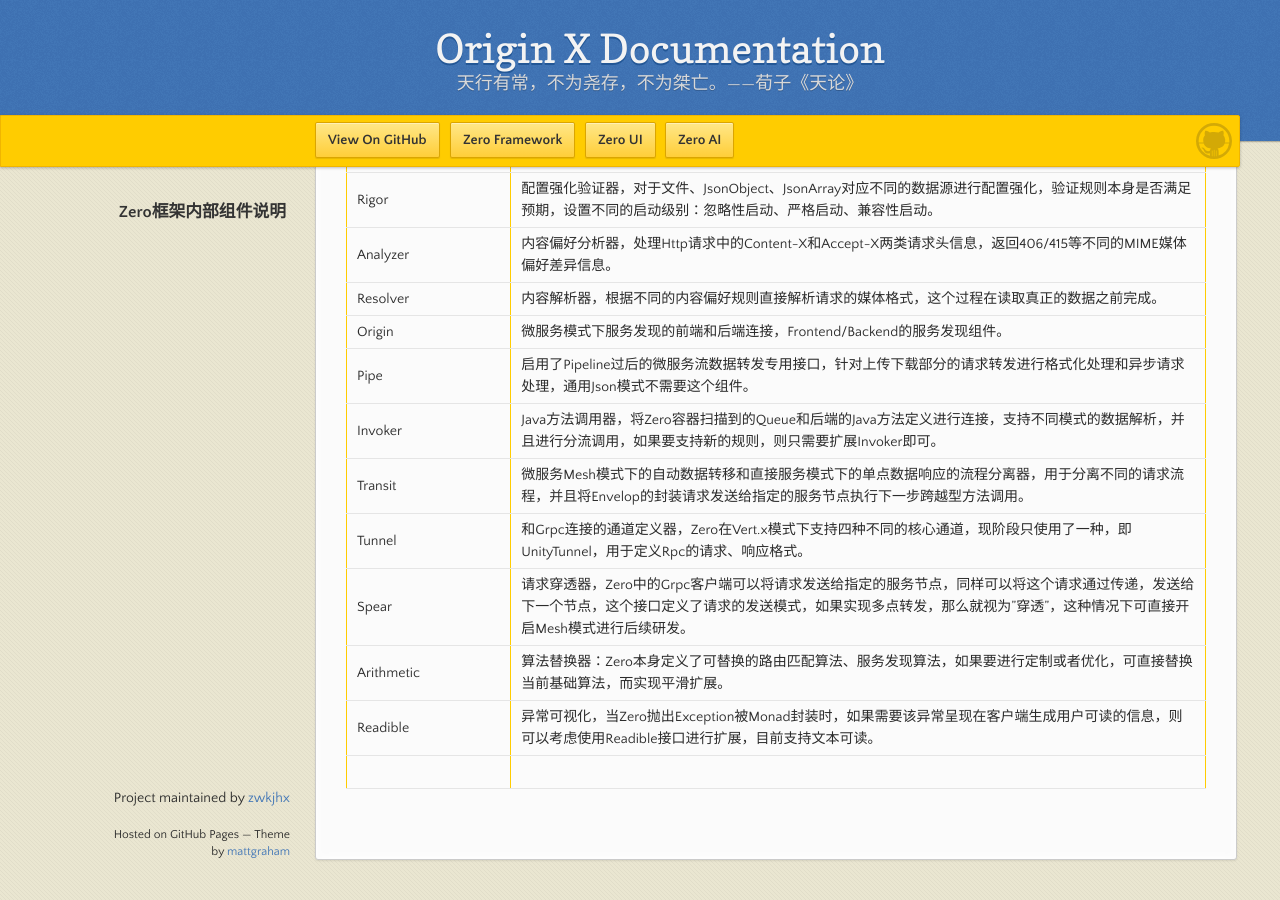
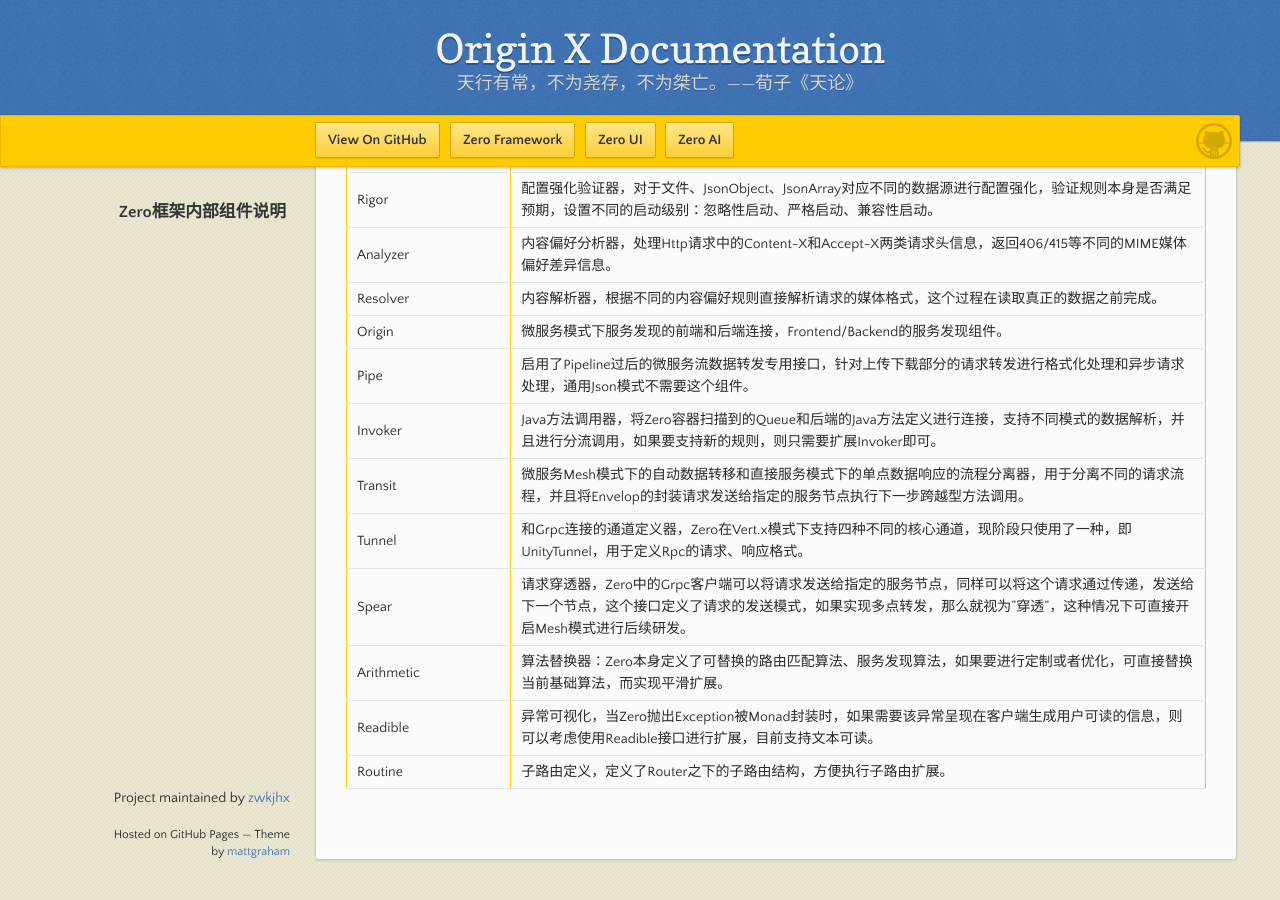
Before and after one commit to zwkjhx/ox-doc, a Jekyll site: the page built from specification/1-zerogui-fan/spc-004-zeronei-bu-zu-jian-shuo-ming.md, in a window 1280 px wide and 900 px high, scrolled down 1396 px. Built offline with Jekyll 4.4.1, drawn with Linux system fonts in a browser that asks for light colours; our own code applies the rules of GitHub Pages for plain Markdown files.

Commit message:
Updates specification/1-zerogui-fan/spc-004-zeronei-bu-zu-jian-shuo-ming.md
Auto commit by GitBook Editor

```diff
--- a/specification/1-zerogui-fan/spc-004-zeronei-bu-zu-jian-shuo-ming.md
+++ b/specification/1-zerogui-fan/spc-004-zeronei-bu-zu-jian-shuo-ming.md
@@ -39,4 +39,4 @@
 | Spear | 请求穿透器，Zero中的Grpc客户端可以将请求发送给指定的服务节点，同样可以将这个请求通过传递，发送给下一个节点，这个接口定义了请求的发送模式，如果实现多点转发，那么就视为”穿透”，这种情况下可直接开启Mesh模式进行后续研发。 |
 | Arithmetic | 算法替换器：Zero本身定义了可替换的路由匹配算法、服务发现算法，如果要进行定制或者优化，可直接替换当前基础算法，而实现平滑扩展。 |
 | Readible | 异常可视化，当Zero抛出Exception被Monad封装时，如果需要该异常呈现在客户端生成用户可读的信息，则可以考虑使用Readible接口进行扩展，目前支持文本可读。 |
-|  |  |
+| Routine | 子路由定义，定义了Router之下的子路由结构，方便执行子路由扩展。 |
```
